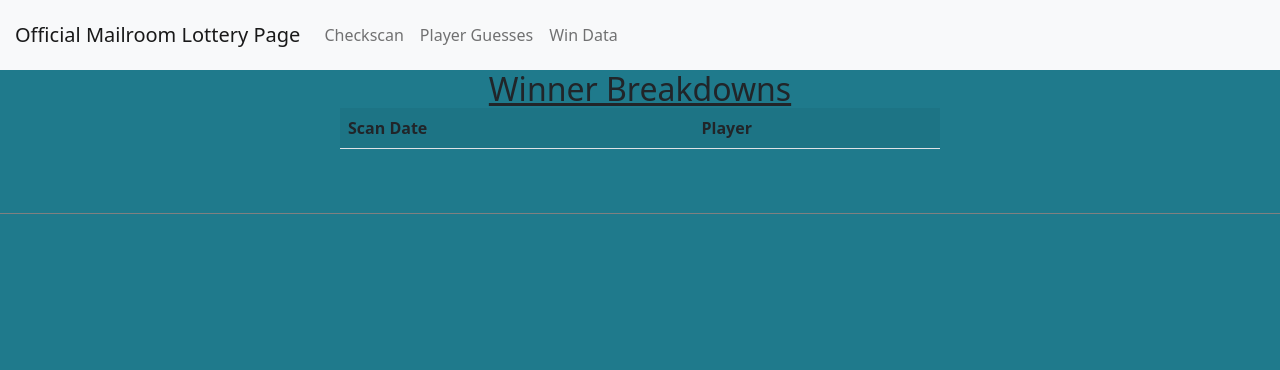
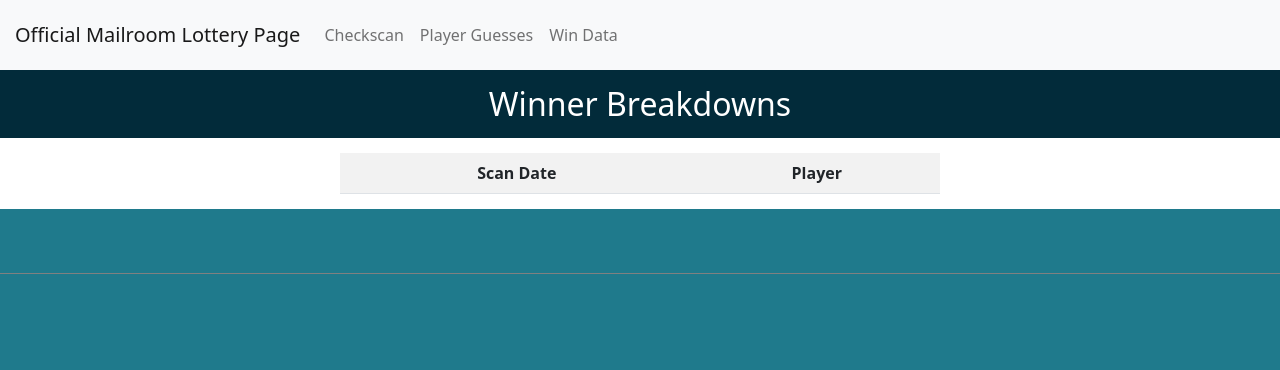
Before and after one commit to gbwilliamson4/DjangoLotteryThing, a Django app: page /win_data/ in a window 1280 px wide. Shown: the top 370 px of the page. Run offline with Django 4.2, Linux system fonts and the light colour scheme; data that the repository does not hold is empty; some libraries are stand-ins or nearby versions.

Commit message:
Styled win_data.html

```diff
--- a/lotteries/templates/lotteries/win_data.html
+++ b/lotteries/templates/lotteries/win_data.html
@@ -10,10 +10,11 @@
     <title>Win Data</title>
 </head>
 <body>
-<h2 class="data-header">Winner Breakdowns</h2>
+<h2 class="lottery-title">Winner Breakdowns</h2>
 
 
 <div class="table-container">
+    <div class="form-body">
         <table class="table table-striped table-hover">
             <tr>
                 <th>
@@ -39,6 +40,7 @@
 
         </table>
     </div>
+</div>
 </body>
 {% endblock content %}
 </html>
```
Lines whose indentation alone changed are shown as unchanged.
